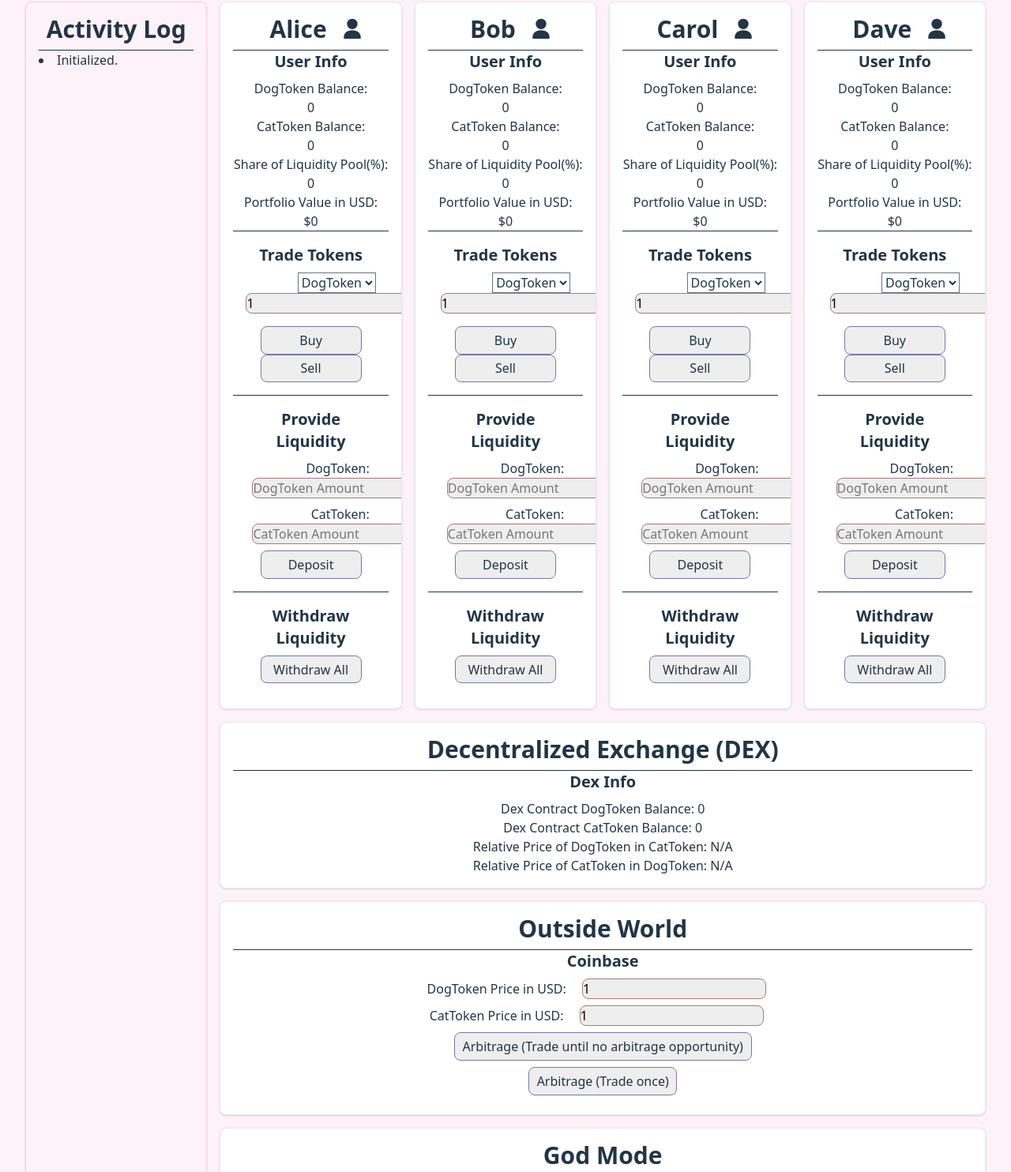
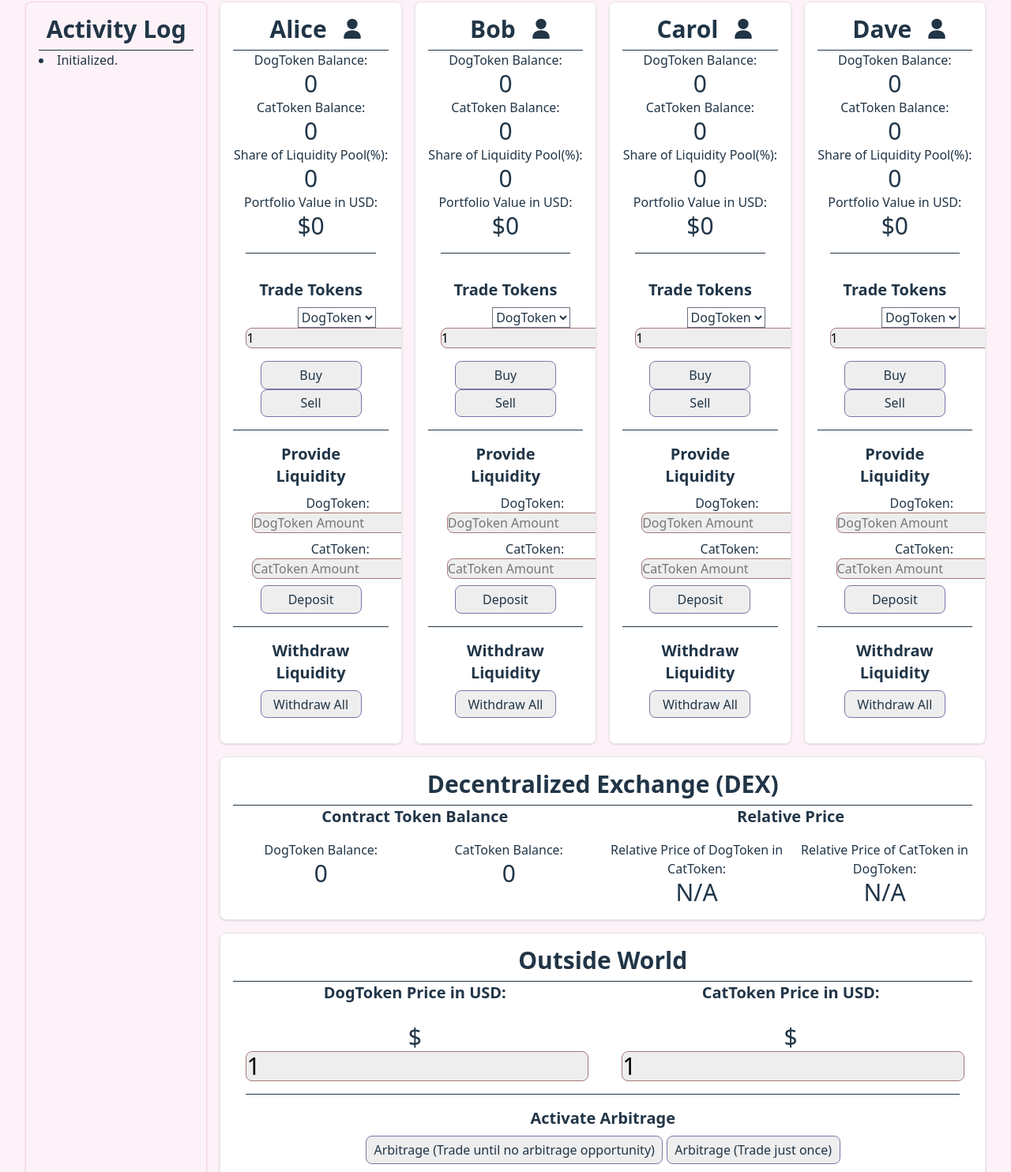
Before and after one commit to erinata/decentralized_exchange, a website built with Vite: page index.html in a window 1280 px wide. Shown: the part 110-1594 px from the top of the page at 79% size. Built offline with nearby package versions, Linux system fonts and the light colour scheme.

Commit message:
big font

```diff
--- a/index.html
+++ b/index.html
@@ -65,16 +65,16 @@
                 <path d="M20 19c0-3.31-3.58-6-8-6s-8 2.69-8 6v2h16z"/>
               </svg></span></div>
               <hr/>
-              <div class="text-xl font-bold mb-2">User Info</div>
+
               <div>DogToken Balance:</div>
-              <div id="aliceDogTokenBalance">0</div>
+              <div class="text-3xl" id="aliceDogTokenBalance">0</div>
               <div>CatToken Balance:</div>
-              <div id="aliceCatTokenBalance">0</div>
+              <div class="text-3xl" id="aliceCatTokenBalance">0</div>
               <div>Share of Liquidity Pool(%):</div>
-              <div id="aliceShareOfLiquidityPool">0</div>
+              <div class="text-3xl" id="aliceShareOfLiquidityPool">0</div>
               <div>Portfolio Value in USD:</div>
-              <div id="aliceTotalValueInUSD">0</div>
-              <hr/>
+              <div class="text-3xl" id="aliceTotalValueInUSD">0</div>
+              <hr class="m-4"/>
               <div class="p-4">
               <div class="text-xl font-bold mb-2">Trade Tokens</div>
               <div class="text-right">
@@ -126,16 +126,16 @@
                 <path d="M20 19c0-3.31-3.58-6-8-6s-8 2.69-8 6v2h16z"/>
               </svg></span></div>
               <hr/>
-              <div class="text-xl font-bold mb-2">User Info</div>
+
               <div>DogToken Balance:</div>
-              <div id="bobDogTokenBalance">0</div>
+              <div class="text-3xl" id="bobDogTokenBalance">0</div>
               <div>CatToken Balance:</div>
-              <div id="bobCatTokenBalance">0</div>
+              <div class="text-3xl" id="bobCatTokenBalance">0</div>
               <div>Share of Liquidity Pool(%):</div>
-              <div id="bobShareOfLiquidityPool">0</div>
+              <div class="text-3xl" id="bobShareOfLiquidityPool">0</div>
               <div>Portfolio Value in USD:</div>
-              <div id="bobTotalValueInUSD">0</div>
-              <hr/>
+              <div class="text-3xl" id="bobTotalValueInUSD">0</div>
+              <hr class="m-4"/>
               <div class="p-4">
               <div class="text-xl font-bold mb-2">Trade Tokens</div>
               <div class="text-right">
@@ -190,16 +190,16 @@
                 <path d="M20 19c0-3.31-3.58-6-8-6s-8 2.69-8 6v2h16z"/>
               </svg></span></div>
               <hr/>
-              <div class="text-xl font-bold mb-2">User Info</div>
+
               <div>DogToken Balance:</div>
-              <div id="carolDogTokenBalance">0</div>
+              <div class="text-3xl" id="carolDogTokenBalance">0</div>
               <div>CatToken Balance:</div>
-              <div id="carolCatTokenBalance">0</div>
+              <div class="text-3xl" id="carolCatTokenBalance">0</div>
               <div>Share of Liquidity Pool(%):</div>
-              <div id="carolShareOfLiquidityPool">0</div>
+              <div class="text-3xl" id="carolShareOfLiquidityPool">0</div>
               <div>Portfolio Value in USD:</div>
-              <div id="carolTotalValueInUSD">0</div>
-              <hr/>
+              <div class="text-3xl" id="carolTotalValueInUSD">0</div>
+              <hr class="m-4"/>
               <div class="p-4">
               <div class="text-xl font-bold mb-2">Trade Tokens</div>
               <div class="text-right">
@@ -254,16 +254,16 @@
                 <path d="M20 19c0-3.31-3.58-6-8-6s-8 2.69-8 6v2h16z"/>
               </svg></span></div>
               <hr/>
-              <div class="text-xl font-bold mb-2">User Info</div>
+
               <div>DogToken Balance:</div>
-              <div id="daveDogTokenBalance">0</div>
+              <div class="text-3xl" id="daveDogTokenBalance">0</div>
               <div>CatToken Balance:</div>
-              <div id="daveCatTokenBalance">0</div>
+              <div class="text-3xl" id="daveCatTokenBalance">0</div>
               <div>Share of Liquidity Pool(%):</div>
-              <div id="daveShareOfLiquidityPool">0</div>
+              <div class="text-3xl" id="daveShareOfLiquidityPool">0</div>
               <div>Portfolio Value in USD:</div>
-              <div id="daveTotalValueInUSD">0</div>
-              <hr/>
+              <div class="text-3xl" id="daveTotalValueInUSD">0</div>
+              <hr class="m-4"/>
               <div class="p-4">
               <div class="text-xl font-bold mb-2">Trade Tokens</div>
               <div class="text-right">
@@ -314,35 +314,48 @@
               <div class="text-3xl font-bold mb-2"><span class="inline-flex items-center"><span class="mx-4">Decentralized Exchange (DEX)</span></span>
               </div>
               <hr/>
-              <div class="text-xl font-bold mb-2">Dex Info</div>
-              <div>Dex Contract DogToken Balance: <span id="dexDogTokenBalance">0</span></div>
-              <div>Dex Contract CatToken Balance: <span id="dexCatTokenBalance">0</span></div>
-              <div>Relative Price of DogToken in CatToken: <span id="relativePriceDogTokenInCatToken">1</span></div>
-              <div>Relative Price of CatToken in DogToken: <span id="relativePriceCatTokenInDogToken">1</span></div>
+              <!-- Make a grid with 4 columns -->
+              <div class="grid grid-cols-4 gap-4">
+                <div class="col-span-2 text-xl font-bold">Contract Token Balance</div>
+                <div class="col-span-2 text-xl font-bold">Relative Price</div>
+                <div>
+                  <div>DogToken Balance:</div>
+                  <div class="text-3xl" id="dexDogTokenBalance">0</div>
+                </div>
+                <div>
+                  <div>CatToken Balance:</div>
+                  <div class="text-3xl" id="dexCatTokenBalance">0</div>
+                </div>
+                <div>
+                  <div>Relative Price of DogToken in CatToken:</div>
+                  <div class="text-3xl" id="relativePriceDogTokenInCatToken">1</div>
+                </div>
+                <div>
+                  <div>Relative Price of CatToken in DogToken:</div>
+                  <div class="text-3xl" id="relativePriceCatTokenInDogToken">1</div>
+                </div>
+              </div>
             </div>
 
             <div class="overflow-auto p-4 bg-white border border-gray-200 rounded-lg shadow hover:bg-pink-100 col-span-4">
               <div class="text-3xl font-bold mb-2"><span class="inline-flex items-center"><span class="mx-4">Outside World</span></span></div>
               <hr/>
 
-              <div class="text-xl font-bold mb-2">Coinbase</div>
-              <div class="m-2">
-              <label for="coinbaseDogTokenPriceInput">DogToken Price in USD:</label>
-              <input type="number" class="border mx-4" id="coinbaseDogTokenPriceInput" value="1" min="0.01" step="0.01"/>
+              <!-- <div class="text-xl font-bold mb-2">Coinbase</div> -->
+              <div class="grid grid-cols-2 gap-4">
+                <div class="text-xl font-bold mb-2">DogToken Price in USD:</div>
+                <div class="text-xl font-bold mb-2">CatToken Price in USD:</div>
+                <div class="text-3xl">$<input type="number" class="border mx-4" id="coinbaseDogTokenPriceInput" value="1" min="0.01" step="0.01"/></div>
+                <div class="text-3xl">$<input type="number" class="border mx-4" id="coinbaseCatTokenPriceInput" value="1" min="0.01" step="0.01"/></div>
               </div>
-              <div class="m-2">
-              <label for="coinbaseCatTokenPriceInput">CatToken Price in USD:</label>
-              <input type="number" class="border mx-4" id="coinbaseCatTokenPriceInput" value="1" min="0.01" step="0.01"/>
-              </div>
+              <hr class="m-4"/>
+              <div class="text-xl font-bold mb-2">Activate Arbitrage</div>
               <div class="m-2">
 
-              <!-- button for coinbase arbitrage kicks in -->
               <button id="coinbaseArbitrageButton" type="button">Arbitrage (Trade until no arbitrage opportunity)</button>
+              <button id="coinbaseArbitrageOneStepButton" type="button"> Arbitrage (Trade just once)</button>
               </div>
-              <div class="m-2">
-              <!-- button for coinbase arbitrage just one step -->
-              <button id="coinbaseArbitrageOneStepButton" type="button"> Arbitrage (Trade once)</button>
-              </div>
+
 
 
           </div>
@@ -352,7 +365,7 @@
               <div class="text-xl font-bold mb-2">Airdrop Tokens</div>
               <div class="m-2">
               <label for="airdropUserSelect">To User:</label>
-              <select id="airdropUserSelect">
+              <select class="border" id="airdropUserSelect">
                 <option value="alice">Alice</option>
                 <option value="bob">Bob</option>
                 <option value="carol">Carol</option>
@@ -362,7 +375,7 @@
               </div>
               <div class="m-2">
               <label for="airdropTokenSelect">Token:</label>
-              <select id="airdropTokenSelect">
+              <select class="border" id="airdropTokenSelect">
                 <option value="dogToken">DogToken</option>
                 <option value="catToken">CatToken</option>
               </select>
```
